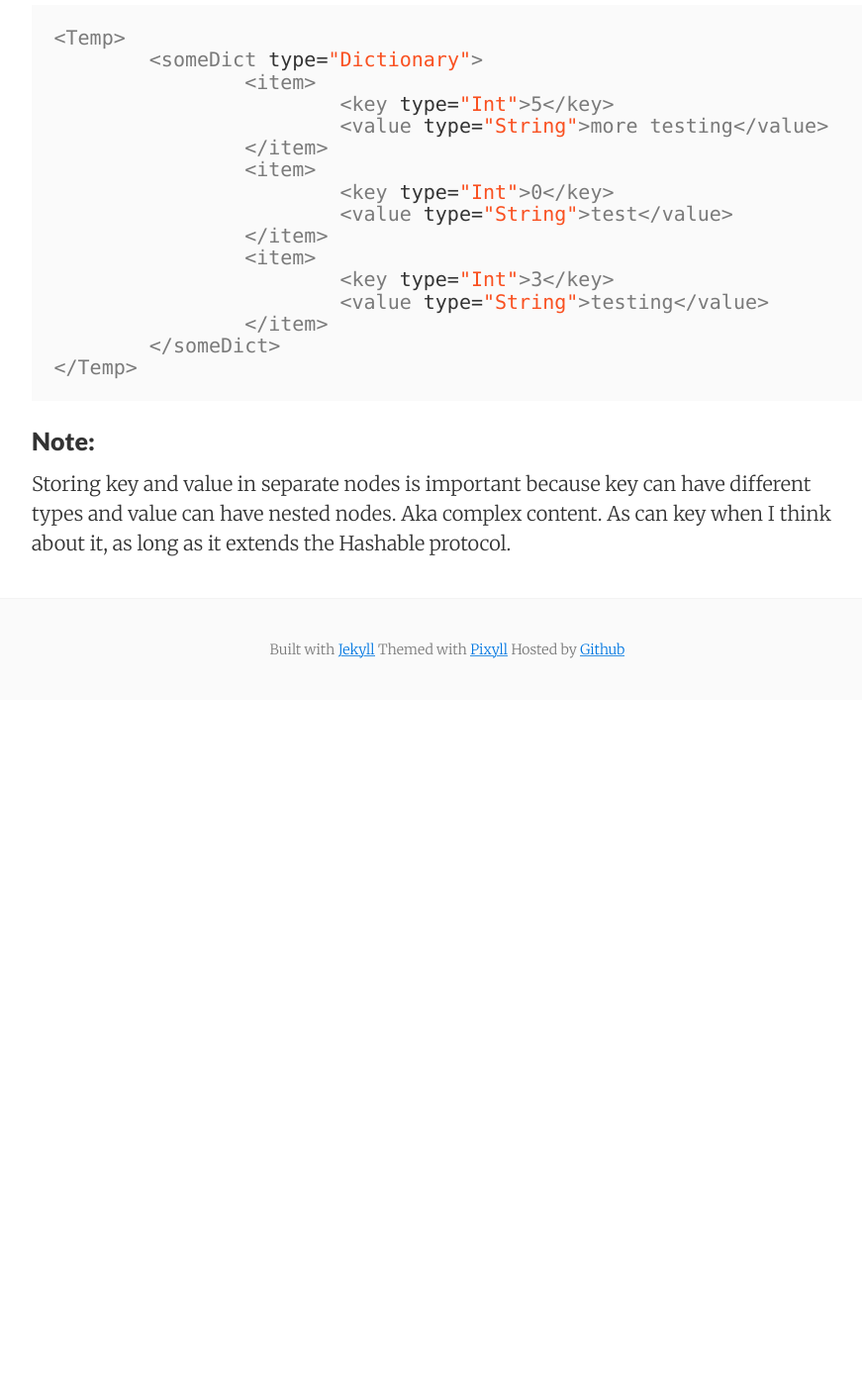
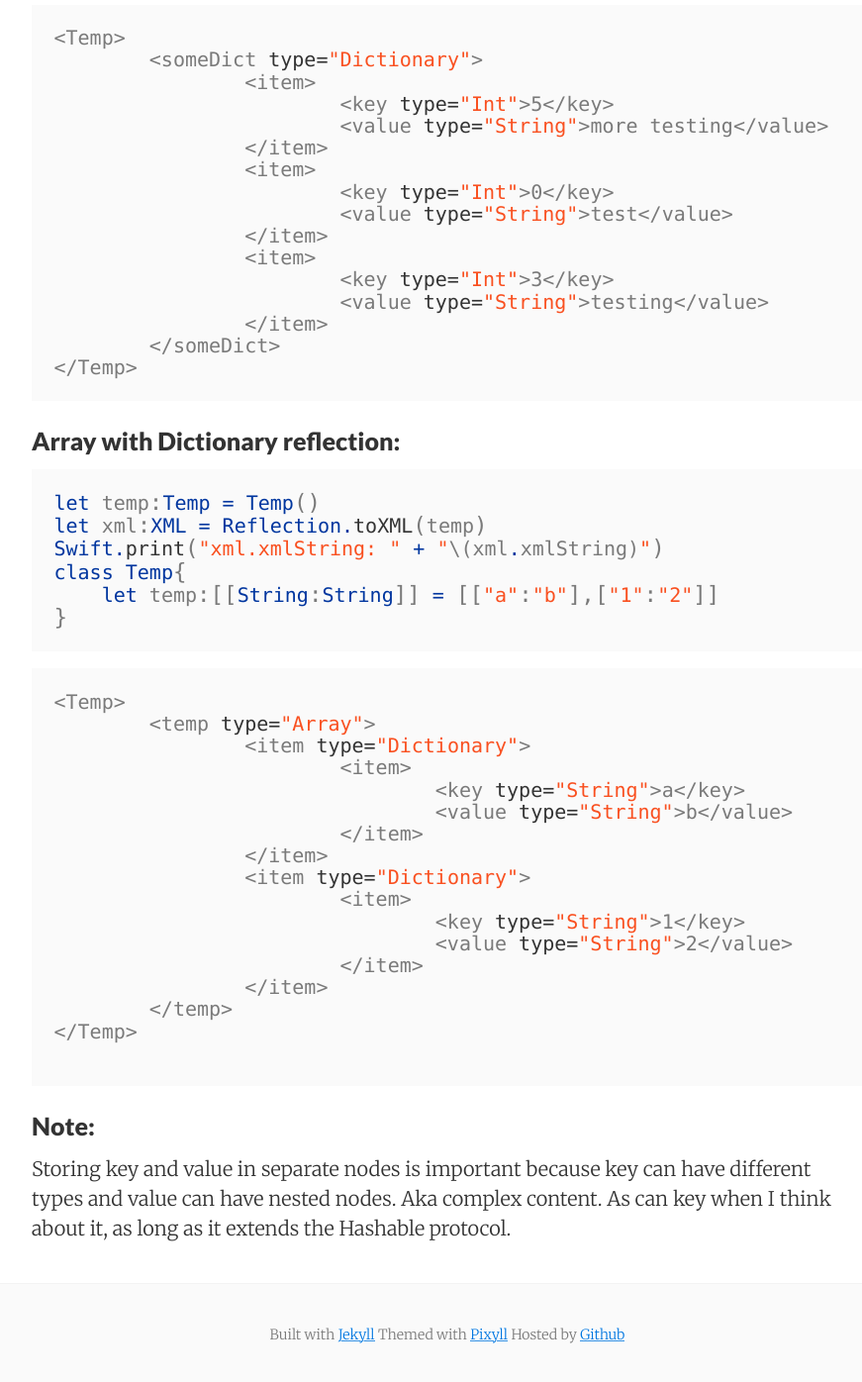
Before and after one commit to stylekit/stylekit.github.io, a Jekyll site: the page built from _posts/2016-12-20-Dictionary-reflection.md, in a window 1280 px wide and 1400 px high, scrolled down 1044 px. Shown: the top 1396 px of the window at 99% size, without its empty margins (188-1059 px from the left). Built offline with Jekyll 4.4.1, drawn with Linux system fonts in a browser that asks for light colours; nearby versions of some CDN libraries; comment, search, counter and statistics services are not loaded; before the commit the page ends 1751 px from its top, so only the background shows below that.

Commit message:
Files modified: 1


Modified 1 file:
_posts/2016-12-20-Dictionary-reflection.md

````diff
--- a/_posts/2016-12-20-Dictionary-reflection.md
+++ b/_posts/2016-12-20-Dictionary-reflection.md
@@ -47,5 +47,36 @@ extension Temp:UnWrappable{
 </Temp>
 ```
 
+### Array with Dictionary reflection:
+
+```swift
+let temp:Temp = Temp()
+let xml:XML = Reflection.toXML(temp)
+Swift.print("xml.xmlString: " + "\(xml.xmlString)")
+class Temp{
+    let temp:[[String:String]] = [["a":"b"],["1":"2"]]
+}
+```
+
+```xml
+<Temp>
+	<temp type="Array">
+		<item type="Dictionary">
+			<item>
+				<key type="String">a</key>
+				<value type="String">b</value>
+			</item>
+		</item>
+		<item type="Dictionary">
+			<item>
+				<key type="String">1</key>
+				<value type="String">2</value>
+			</item>
+		</item>
+	</temp>
+</Temp>
+
+```
+
 ### Note:
 Storing key and value in separate nodes is important because key can have different types and value can have nested nodes. Aka complex content. As can key when I think about it, as long as it extends the Hashable protocol.
````
